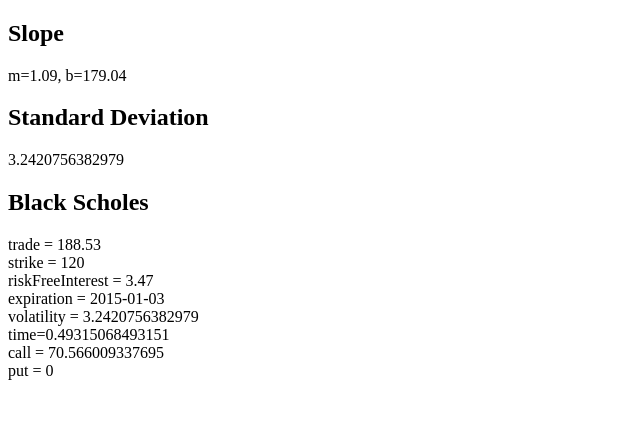
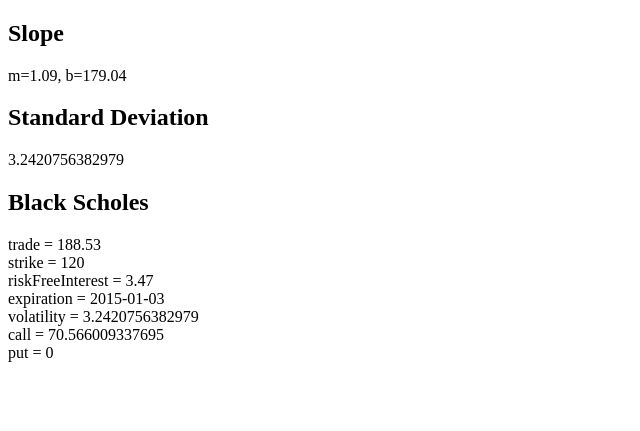
Before and after one commit to runquist/stats, a PHP site: page / in a window 1280 px wide. Shown: the part 369-800 px from the top of the page, without its empty margins (0-640 px from the left). Run offline with PHP 8.4, Linux system fonts and the light colour scheme; some libraries are stand-ins or nearby versions.

Commit message:
update readme and remove some debugging

```diff
--- a/Stats.php
+++ b/Stats.php
@@ -167,7 +167,6 @@ class Stats {
 		$now = mktime(12,0,0,date('m'),date('d'),date('Y'));
 		$then = mktime(12,0,0,date($matches[2]),date($matches[3]),date($matches[1]));
 		$time = ($then-$now)/(3600*24*365);
-		echo "time=$time<br>";
 		$d1 = (log($trade/$strike)+($riskFreeInterest+pow($volatility,2)/2)*$time)
 			/ ($volatility*sqrt($time));
 		$d2 = $d1-$volatility*sqrt($time);
```
Also changed, not shown: README.md, index.php (indentation only).
